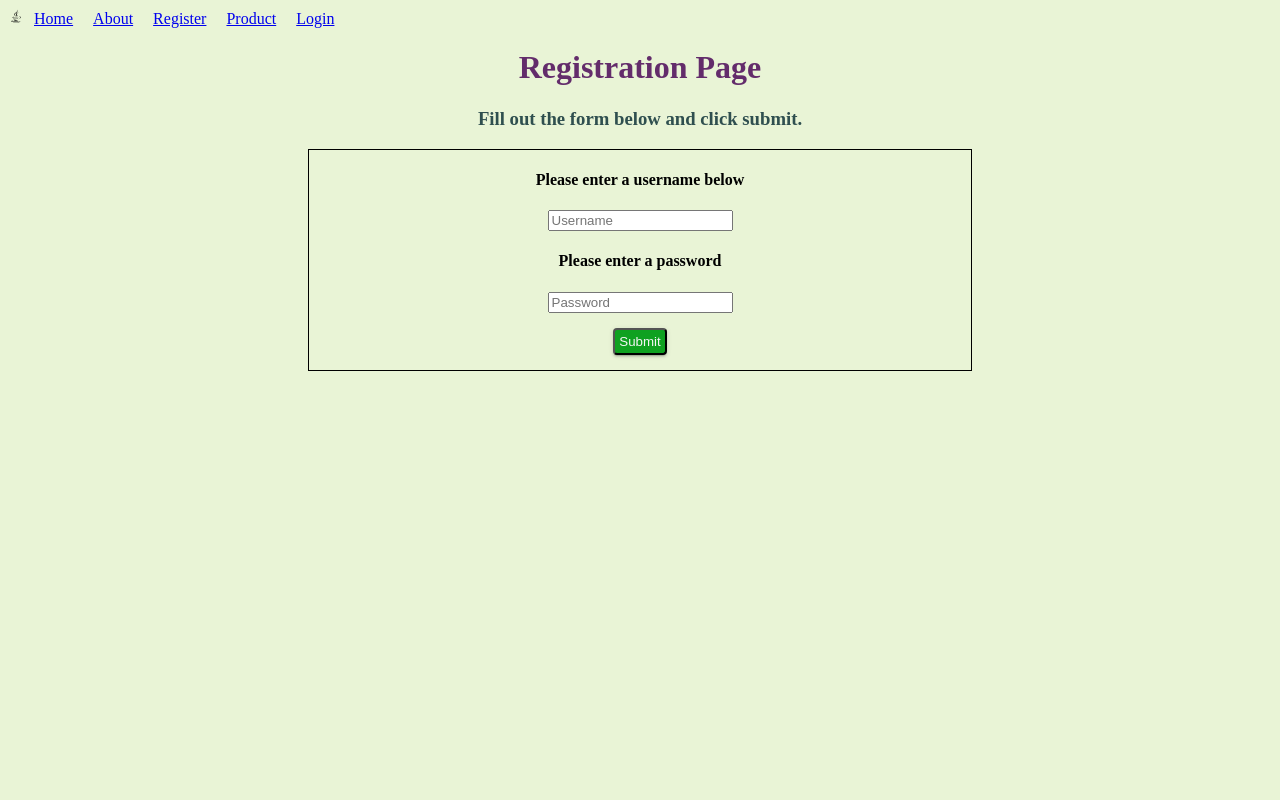
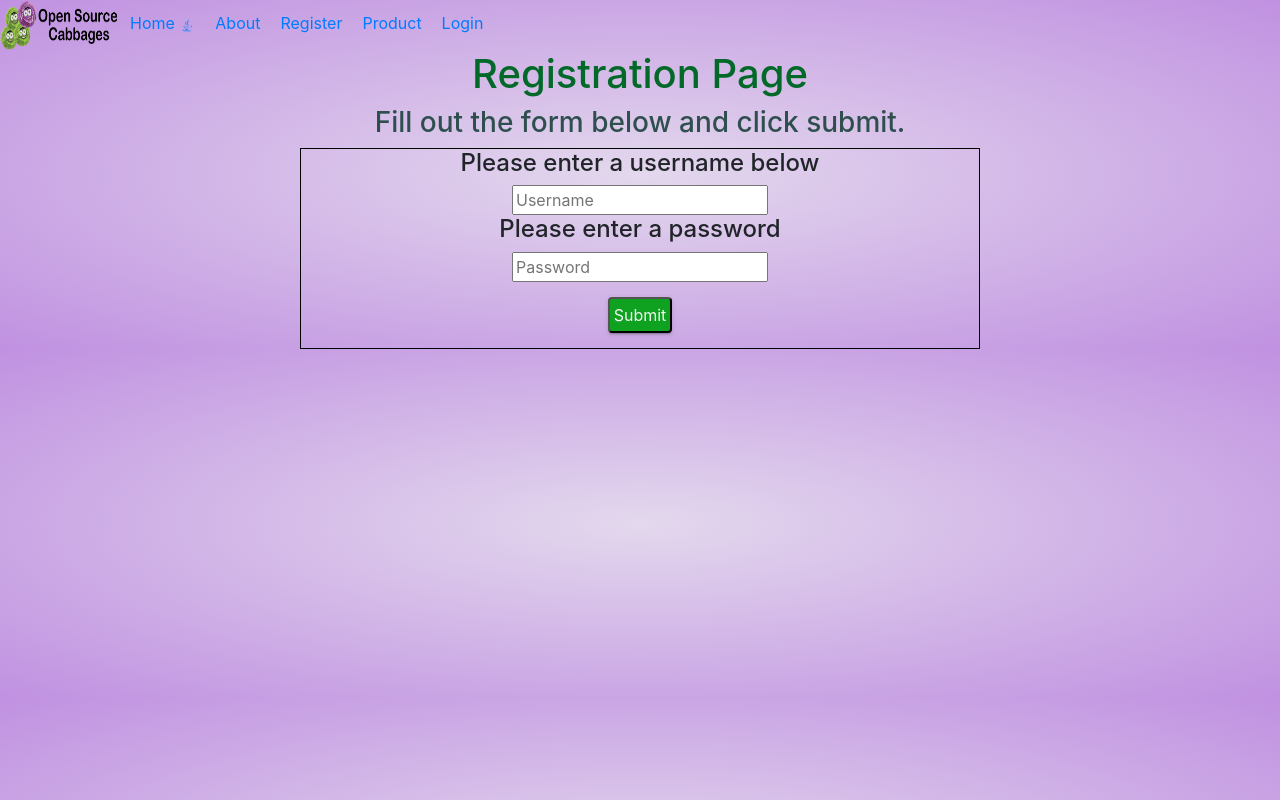
Before and after one commit to callanbr/OpenSourceCabbages-FrontEnd, a React app: page /register in a window 1280 px wide. Built offline with nearby package versions, Linux system fonts and the light colour scheme; the HTML template or start-up script is replaced by a standard one.

Commit message:
moved css to global

```diff
--- a/package.json
+++ b/package.json
@@ -10,8 +10,10 @@
   "dependencies": {
     "@fortawesome/react-fontawesome": "^0.1.11",
     "axios": "^0.20.0",
+    "bootstrap": "^4.5.3",
     "classnames": "^2.2.6",
     "react": "^16.13.1",
+    "react-bootstrap": "^1.4.0",
     "react-dom": "^16.13.1",
     "react-hook-form": "^6.9.3",
     "react-icons": "^3.11.0",
--- a/src/App.css
+++ b/src/App.css
@@ -1,3 +1,3 @@
 body {
-  background: #e9f4d6;
+  background: radial-gradient(#e3d8ed, #c091e1);
 }
--- a/src/Global.js
+++ b/src/Global.js
@@ -1 +1,58 @@
+import styled from "styled-components";
+
 export const url = "https://osc-java.herokuapp.com";
+
+export const Image = styled.img`
+  height: auto;
+  width: 100px;
+  transition: width 0.5s;
+  margin-right: 10px;
+
+  &:hover {
+    height: auto;
+    width: 300px;
+    transition: width 0.8s;
+  }
+`;
+
+export const Title = styled.h1`
+  color: #026928;
+  text-align: center;
+`;
+
+export const Subtitle = styled.h3`
+  color: darkslategray;
+  text-align: center;
+`;
+
+export const DarkButton = styled.button`
+  background: rgb(15, 161, 32);
+  color: whitesmoke;
+  padding: 4px;
+  margin: 15px 5px;
+  border-radius: 4px;
+  transition: 0.25s all ease-out;
+  box-shadow: 0 2px 2px 0 rgba(51, 51, 51, 0.14),
+    0 3px 1px -2px rgba(51, 51, 51, 0.2), 0 1px 5px 0 rgba(51, 51, 51, 0.12);
+
+  &:hover {
+    background-color: rgb(74, 74, 150);
+    color: whitesmoke;
+  }
+`;
+/*export const LightButton = styled(Button)`
+  color: rgb(15, 161, 32);
+  background: whitesmoke;
+`;
+*/
+
+export const Form = styled.form`
+  text-align: center;
+  border: 1px solid black;
+  margin-right: 300px;
+  margin-left: 300px;
+`;
+
+export const Section = styled.section`
+  padding: 10px;
+`;
--- a/src/components/NavBar/Navbar.js
+++ b/src/components/NavBar/Navbar.js
@@ -1,14 +1,16 @@
 import React from "react";
 import { Link } from "react-router-dom";
+import { Nav, Navbar } from "react-bootstrap";
 import "./NavBar.css";
 import { DiJava } from "react-icons/di";
+import logo from "../../Logo/Logo.png";
 
 export default function NavBar(props) {
   return (
     <>
-      <DiJava />
+      <img src={logo} width="120" height="50"></img>
       <Link to="/" className="link">
-        Home
+        Home <DiJava />
       </Link>
       <Link to="/about" className="link">
         About
--- a/src/views/About/About.js
+++ b/src/views/About/About.js
@@ -2,23 +2,12 @@ import React from "react";
 import { Component } from "react";
 import "./About.css";
 import styled from "styled-components";
+import { Image, Title } from "../../Global";
 
 export default function About(props) {
-  const Image = styled.img`
-    height: auto;
-    width: 100px;
-    transition: width 0.5s;
-    margin-right: 10px;
-
-    &:hover {
-      height: auto;
-      width: 300px;
-      transition: width 0.8s;
-    }
-  `;
   return (
     <>
-      <h1>Open Source Cabbage Contributors</h1>
+      <Title>Open Source Cabbage Contributors</Title>
 
       <div className="bio">
         <Image
--- a/src/views/Home/Home.js
+++ b/src/views/Home/Home.js
@@ -1,12 +1,11 @@
 import React from "react";
 import "./Home.css";
-
-//import Button from '../../components/Button/Button';
+import { Title } from "../../Global";
 
 export default function Home(props) {
   return (
     <>
-      <h1>Home Works</h1>
+      <Title>Home Works</Title>
     </>
   );
 }
--- a/src/views/Login/Login.js
+++ b/src/views/Login/Login.js
@@ -1,6 +1,7 @@
 import React, { useState } from "react";
 import { Link } from "react-router-dom";
 import styled from "styled-components";
+import { Title, Subtitle, DarkButton, Form, Section } from "../../Global";
 
 export default function Login(props) {
   const [state, setState] = useState({
@@ -20,42 +21,6 @@ export default function Login(props) {
       [e.target.name]: value,
     });
   };
-
-  const Title = styled.h1`
-    color: #632c6b;
-    text-align: center;
-  `;
-  const DarkButton = styled.button`
-    background: rgb(15, 161, 32);
-    color: whitesmoke;
-    padding: 4px;
-    margin: 15px 5px;
-    border-radius: 4px;
-    transition: 0.25s all ease-out;
-    box-shadow: 0 2px 2px 0 rgba(51, 51, 51, 0.14),
-      0 3px 1px -2px rgba(51, 51, 51, 0.2), 0 1px 5px 0 rgba(51, 51, 51, 0.12);
-
-    &:hover {
-      background-color: rgb(74, 74, 150);
-      color: whitesmoke;
-    }
-  `;
-
-  const Form = styled.form`
-    text-align: center;
-    border: 1px solid black;
-    margin-right: 300px;
-    margin-left: 300px;
-  `;
-
-  const Subtitle = styled.h3`
-    color: darkslategray;
-    text-align: center;
-  `;
-
-  const Section = styled.section`
-    padding: 10px;
-  `;
 
   return (
     <>
--- a/src/views/Product/Product.js
+++ b/src/views/Product/Product.js
@@ -2,7 +2,7 @@ import React, { useEffect, useState } from "react";
 
 import { Link } from "react-router-dom";
 import axios from "axios";
-import { url } from "../../Global";
+import { url, Title, Image } from "../../Global";
 import styled from "styled-components";
 
 export default function Product(props) {
@@ -16,18 +16,13 @@ export default function Product(props) {
     fetchProducts();
   }, []);
 
-  const Title = styled.h1`
-    color: #632c6b;
-    text-align: center;
-  `;
-
   const Container = styled.div`
-    padding: 40px;
+    padding: 20px;
     margin: 20px;
   `;
 
   const EachProduct = styled.div`
-    background-color: #b2d459;
+    background-color: #94d1ab;
     box-shadow: 0 14px 26px -10px rgba(51, 51, 51, 0.4),
       0 4px 23px 0px rgba(0, 0, 0, 0.12), 2px 8px 10px 1px rgba(51, 51, 51, 0.4);
     padding: 5px;
@@ -40,19 +35,6 @@ export default function Product(props) {
     text-align: center;
   `;
 
-  const Image = styled.img`
-    height: auto;
-    width: 100px;
-    transition: width 0.4s;
-    margin-right: 10px;
-
-    &:hover {
-      height: auto;
-      width: 400px;
-      transition: width 0.7s;
-    }
-  `;
-
   const Stock = styled.section`
     float: right;
     padding: 10px 50px;
@@ -61,7 +43,7 @@ export default function Product(props) {
 
   const CartLink = styled.p`
     float: right;
-    padding: 60px;
+    padding: 10px;
   `;
 
   const ProductName = styled.p`
--- a/src/views/Register/Register.js
+++ b/src/views/Register/Register.js
@@ -1,7 +1,7 @@
 import React from "react";
 import { useForm } from "react-hook-form";
 import axios from "axios";
-import { url } from "../../Global";
+import { url, Title, Subtitle, DarkButton, Form } from "../../Global";
 import styled from "styled-components";
 
 export default function Register(props) {
@@ -15,43 +15,6 @@ export default function Register(props) {
       .then(props.history.push("/success"));
   };
   const onError = (errors, e) => console.log(errors, e);
-
-  const Title = styled.h1`
-    color: #632c6b;
-    text-align: center;
-  `;
-  const Subtitle = styled.h3`
-    color: darkslategray;
-    text-align: center;
-  `;
-
-  const DarkButton = styled.button`
-    background: rgb(15, 161, 32);
-    color: whitesmoke;
-    padding: 4px;
-    margin: 15px 5px;
-    border-radius: 4px;
-    transition: 0.25s all ease-out;
-    box-shadow: 0 2px 2px 0 rgba(51, 51, 51, 0.14),
-      0 3px 1px -2px rgba(51, 51, 51, 0.2), 0 1px 5px 0 rgba(51, 51, 51, 0.12);
-
-    &:hover {
-      background-color: rgb(74, 74, 150);
-      color: whitesmoke;
-    }
-  `;
-
-  /*const LightButton = styled(Button)`
-    color: rgb(15, 161, 32);
-    background: whitesmoke;
-  `;
-*/
-  const Form = styled.form`
-    text-align: center;
-    border: 1px solid black;
-    margin-right: 300px;
-    margin-left: 300px;
-  `;
 
   return (
     <div className="Register">
--- a/src/views/Register/RegisterSuccess.js
+++ b/src/views/Register/RegisterSuccess.js
@@ -1,10 +1,11 @@
 import React from "react";
 import { Link } from "react-router-dom";
+import { Title } from "../../Global";
 
 export default function RegisterSuccess(props) {
   return (
     <div>
-      <h1>Thank you for registering!</h1>
+      <Title>Thank you for registering!</Title>
       <Link to="/login">Go to Login Page</Link>
     </div>
   );
```
Also changed, not shown: src/Logo/Logo.png (added), 1 other file (tests, documents, lock files or other folders).
